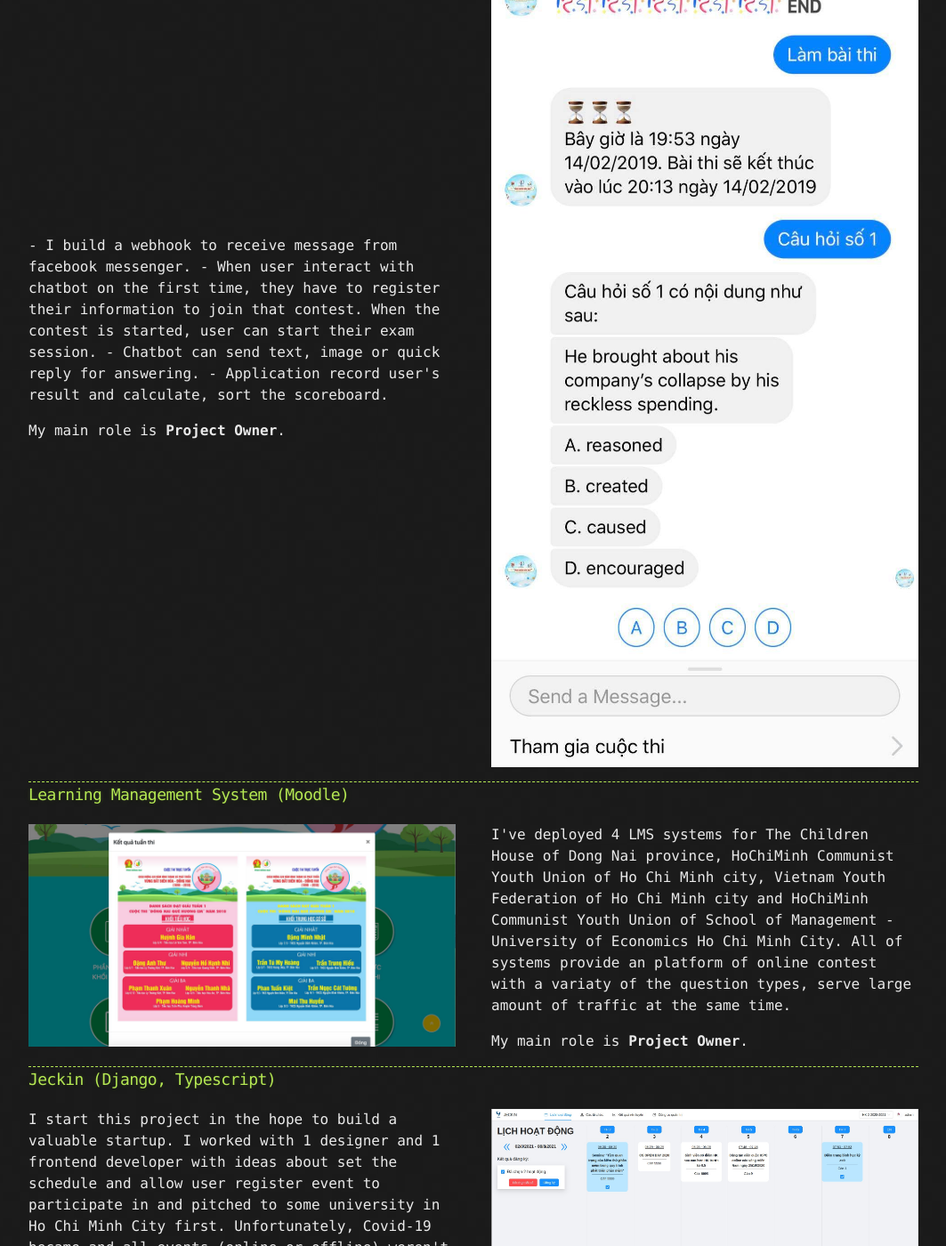
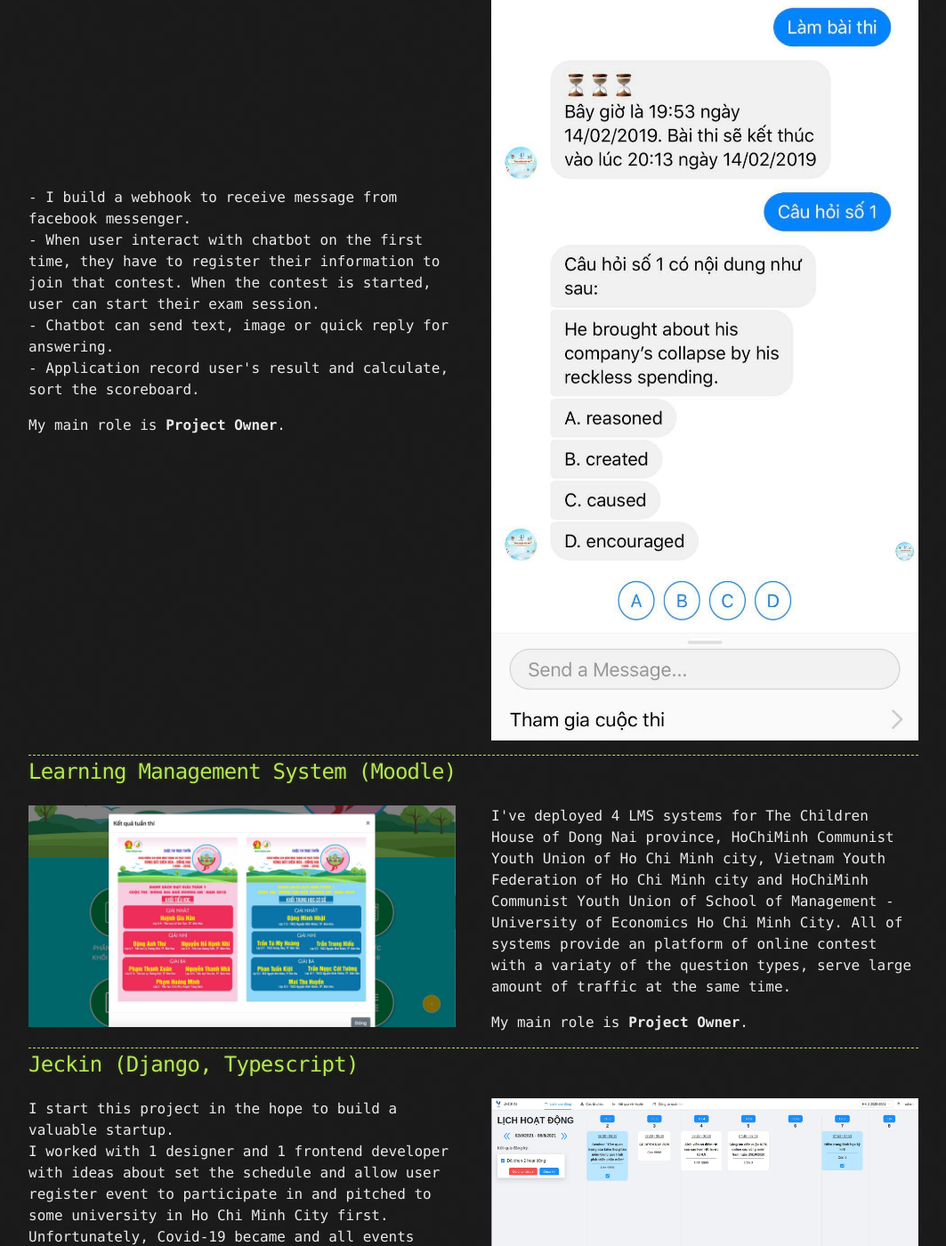
Before and after one commit to galvin96/vihu96, a Jekyll site: the page built from index.md, in a window 1280 px wide and 1400 px high, scrolled down 4372 px. Shown: the whole window at 89% size, without its empty margins (108-1171 px from the left). Built offline with Jekyll 4.4.1, drawn with Linux system fonts in a browser that asks for light colours; our own code applies the rules of GitHub Pages for plain Markdown files; some of the changed text lies outside the part shown.

Commit message:
Change layout

```diff
--- a/index.md
+++ b/index.md
@@ -89,7 +85,7 @@
    </div>
 </div>
 
-#### Database Engine
+### Database Engine
 
 <div class="grid grid-cols-2 md:grid-cols-3 gap-4 mt-10">
    <div class="skill-item">
@@ -101,9 +97,18 @@
          MongoDB
       </p>
    </div>
+   <div class="skill-item">
+      <div class="skill-thumbnail flex justify-center items-center">
+         <img src="/assets/images/postgres.png" class="skill-name">
+         <img src="/assets/images/star-4.png" class="absolute skill-level">
+      </div>
+      <p class="skill-title">
+         PostgresDB
+      </p>
+   </div>
 </div>
 
-#### Tools
+### Tools
 
 <div class="grid grid-cols-2 md:grid-cols-3 gap-4 mt-10">
    <div class="skill-item">
@@ -207,10 +212,11 @@
 
 4. 2022 - now: __Junior Software Engineer__ at CoincuLabs / Ho Chi Minh City
 
-
 And I work as a freelancer from 2016. So, feel free to take a look at my projects bellow:
 
-### Video on Demand
+
+
+## Video on Demand
 
 <div class="grid gap-10 grid-cols-1 md:grid-cols-2">
    <img src="/assets/images/projects/ondemand1.jpeg" alt="ondemand viet 1" loading="lazy"/>
@@ -226,7 +232,7 @@
 
 ***
 
-### Launch pad for Dapp
+## Launch pad for Dapp
 
 We have many works to do.
 
@@ -247,7 +253,7 @@
 
 ***
 
-### System Management for English Centre (NodeJS, ReactJS)
+## System Management for English Centre (NodeJS, ReactJS)
 
 <div class="grid gap-10 grid-cols-1 md:grid-cols-2 my-4">
    <img src="/assets/images/projects/Talkfirst-1.jpg" alt="talkfirst centre" loading="lazy"/>
@@ -261,15 +267,15 @@
 
 ***
 
-### Messenger Chatbot (NodeJS)
+## Messenger Chatbot (NodeJS)
 
 <div class="grid gap-10 grid-cols-1 md:grid-cols-2 my-4">
    <div class="flex flex-col justify-center">
-- I build a webhook to receive message from facebook messenger.
+- I build a webhook to receive message from facebook messenger.<br/>
 - When user interact with chatbot on the first time, they have to register their
 information to join that contest. When the contest is started, user can start their
-exam session.
-- Chatbot can send text, image or quick reply for answering.
+exam session.<br/>
+- Chatbot can send text, image or quick reply for answering.<br/>
 - Application record user's result and calculate, sort the scoreboard.
       <p class="mt-4">My main role is <strong>Project Owner</strong>.</p>
    </div>
@@ -278,7 +284,7 @@
 
 ***
 
-### Learning Management System (Moodle)
+## Learning Management System (Moodle)
 
 <div class="grid gap-10 grid-cols-1 md:grid-cols-2 my-4">
    <img src="/assets/images/projects/dong_nai_que_huong_em.jpg" alt="Moodle system" loading="lazy"/>
@@ -290,14 +296,14 @@
 
 ***
 
-### Jeckin (Django, Typescript)
+## Jeckin (Django, Typescript)
 
 <div class="grid gap-10 grid-cols-1 md:grid-cols-2 my-4">
    <div class="flex flex-col justify-center">
-I start this project in the hope to build a valuable startup.
+I start this project in the hope to build a valuable startup.<br/>
 I worked with 1 designer and 1 frontend developer with ideas about set the schedule and allow user register event to participate in and pitched to some university in Ho Chi Minh City first.
-Unfortunately, Covid-19 became and all events (online or offline) weren't able to organized, and decided to leave the program.
-More importantly, I realized that forcing me to find a valuable idea.
+Unfortunately, Covid-19 became and all events (online or offline) weren't able to organized, and decided to leave the program.<br/>
+More importantly, I realized that forcing me to find a valuable idea.<br/>
 I will comeback and bring it to students and many types of audience.
       <p class="mt-4">My main role is <strong>Project Owner</strong>.</p>
    </div>
@@ -306,9 +312,9 @@
 
 ***
 
-## VOLUNTEER
+# VOLUNTEER
 
-## REFERENCES
+# REFERENCES
 
 __Tran Hoai-Nam / Line Manager__
 
```
Also changed, not shown: other parts of index.md (+20 -24 lines).
